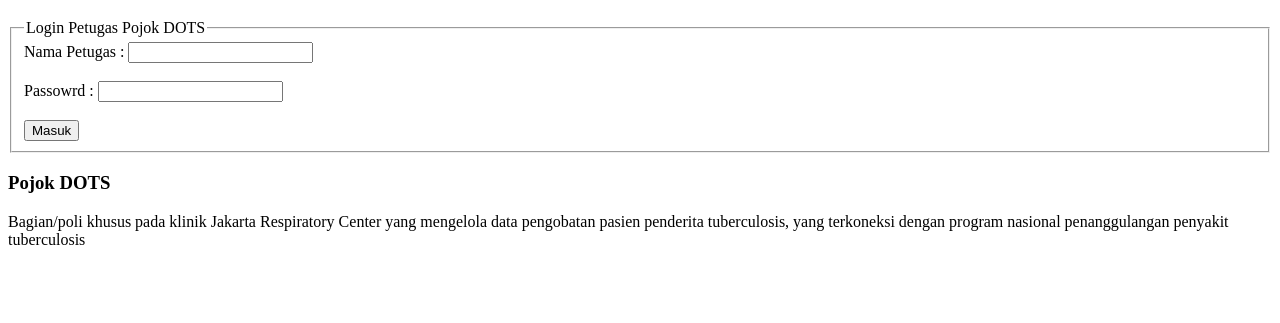
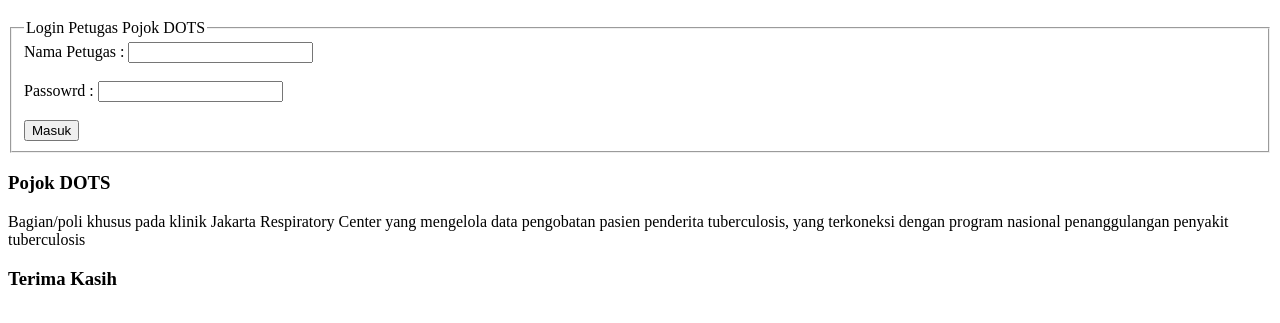
Before and after one commit to indraherin/belajar-git, a plain HTML site: page index.html in a window 1280 px wide. Shown: the part 61-384 px from the top of the page. Drawn offline with Linux system fonts and the light colour scheme.

Commit message:
Menambahkan header3 Terima Kasih

```diff
--- a/index.html
+++ b/index.html
@@ -18,5 +18,6 @@
     <p>Bagian/poli khusus pada klinik Jakarta Respiratory Center
       yang mengelola data pengobatan pasien penderita tuberculosis, yang
       terkoneksi dengan program nasional penanggulangan penyakit tuberculosis</p>
+    <h3>Terima Kasih</h3>
   </body>
 </html>
```
